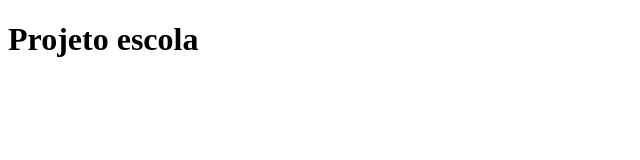
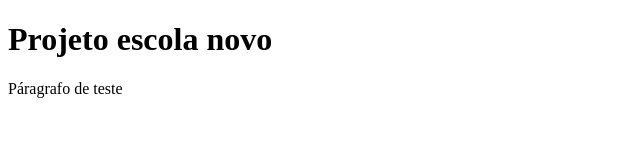
Before and after one commit to caaiiooo/projeto-escola, a plain HTML site: page index.html in a window 1280 px wide. Shown: the whole page, without its empty margins (0-640 px from the left). Drawn offline with Linux system fonts and the light colour scheme.

Commit message:
Update index.html

```diff
--- a/index.html
+++ b/index.html
@@ -8,7 +8,8 @@
 </head>
 <body>
 
-<h1>Projeto escola</h1>
+<h1>Projeto escola novo</h1>
 
+<p>Páragrafo de teste</p>
 </body>
 </html>
```
